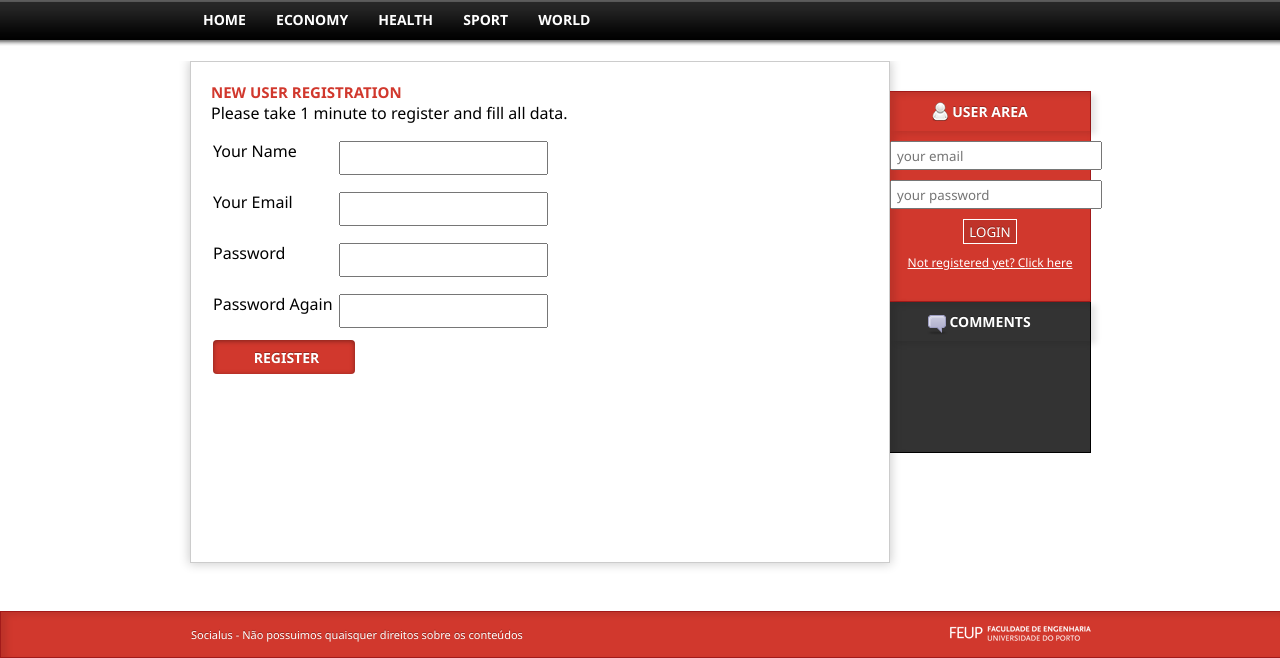
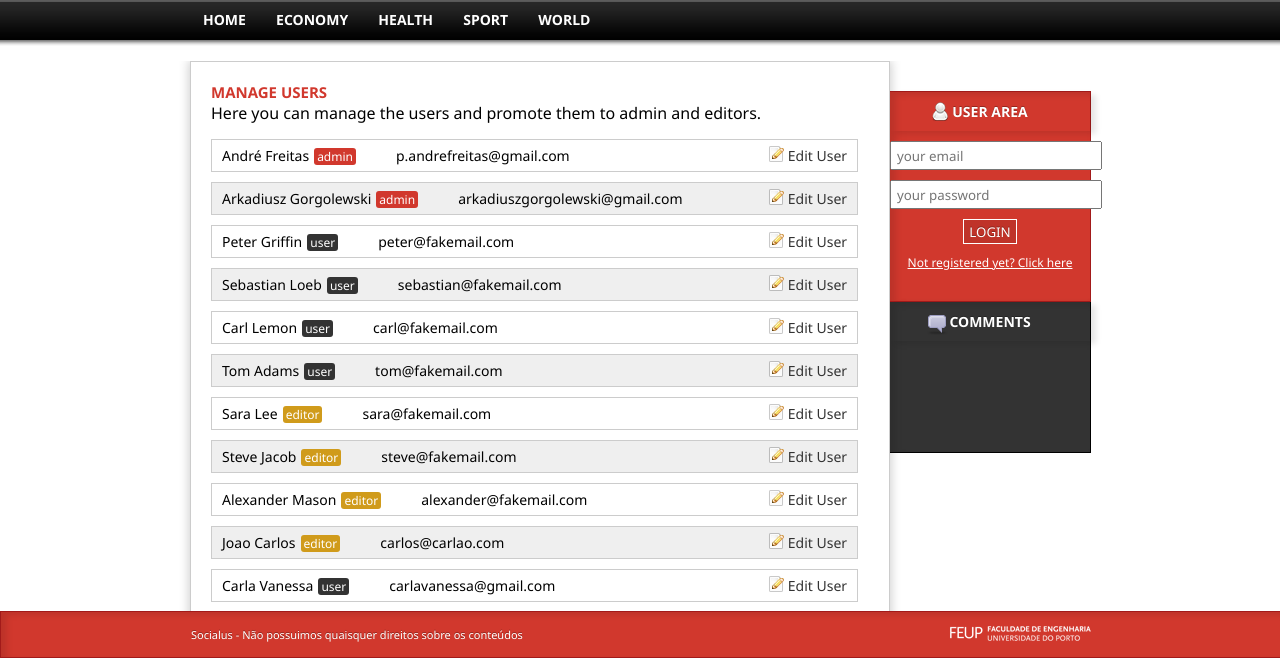
Before and after one commit to andrefreitas/feup-ltw-socialnews, a PHP site: page /manageusers.php in a window 1280 px wide. Shown: the part 142-800 px from the top of the page. Run offline with PHP 8.4, Linux system fonts and the light colour scheme; data comes from the database, SQL or seed files in the repository; some libraries are stand-ins or nearby versions.

Commit message:
Added manage users page

```diff
--- a/css/template.css
+++ b/css/template.css
@@ -705,3 +705,65 @@ html, body {
 .searchresults li .excerpt{
 	font-style:italic
 }
+
+/* List users */
+.userrow{
+	padding:6px 10px 6px 10px;
+	margin-bottom:10px;
+	width:95%;
+	border:solid 1px #cccccc;
+	font-size:14px;
+}
+
+.gray {
+	background-color:#efefef;
+
+
+}
+.userlist{
+	margin-top:15px;
+}
+
+.rname{
+	width:10px;
+}
+
+.remail{
+	margin-left:40px;
+}
+
+.redit{
+	float:right;
+	background:url(../imgs/edit.png) no-repeat;
+	padding-left:20px;
+}
+
+.redit a:link,.redit a:visited{
+	color:#333333;
+	text-decoration:none;
+}
+
+.redit a:hover{
+	color:#d1382d;
+	text-decoration:underline;
+}
+
+.rrole{
+	font-size:12px;
+	color:#fff;
+	margin-left:5px;
+	border-radius:3px;
+	padding:0px 3px 0px 3px;
+}
+
+.editortag {
+	background:#d09b1b;
+}
+
+.usertag{
+		background:#333333;
+}
+
+.admintag{
+	background:#d1382d;
+}
--- a/datacontroller.php
+++ b/datacontroller.php
@@ -15,6 +15,11 @@ class DataController{
 
 	public function getNews(){
 		return $this->dataBase->query('SELECT * FROM news')->fetchAll(PDO::FETCH_ASSOC);
+	}
+
+	public function getUsers(){
+		$users=$this->dataBase->query('SELECT * FROM user');
+		return $users->fetchAll(PDO::FETCH_ASSOC);
 	}
 
 	public function getTopNews(){
@@ -298,6 +303,12 @@ class DataController{
 		return $newsfound;
 	}
 
+	function getPrivilegeName($privilegeid){
+		$privilege=$this->dataBase->query('select name from privilege where id='.$privilegeid);
+		$privilege=$privilege->fetch(PDO::FETCH_ASSOC);
+		return $privilege['name'];
+	}
+
 };
 
 $data=new DataController($_database,$_siteurl);
--- a/manageusers.php
+++ b/manageusers.php
@@ -1,7 +1,7 @@
 <!DOCTYPE html>
 <html>
     <head>
-        <title>Administratio User Management</title>
+        <title> User Management</title>
 
         <?php
             include_once  'view.php';
@@ -17,31 +17,11 @@
         	<div class="container">
             	<div class="news">
                     <div class="box">
-                        <?php
-                            if(isset($_POST['name']) and isset($_POST['email']) and isset($_POST['password'])){
-                                $status=$data->addUser($_POST['name'],$_POST['email'], $_POST['password'],"user");
-                                if($status==-1){
-                                    echo "<h1>User already exists!</h1>";
-                                }
-                                else {
-                                    echo "<h1>Registered with success!</h1>";
-                                }
-
-                            }
-                            else{
-                        ?>
-                        <h1>New user registration</h1>
-                        Please take 1 minute to register and fill all data.
-                        <form name="register" action="register.php" method="post" onsubmit="return validateRegistration()">
-                            <table>
-                                <tr><td>Your Name</td> <td><input type="text" name="name" required="required"/></td> </tr>
-                                <tr><td>Your Email</td> <td><input type="text" name="email" required="required"/></td> </tr>
-                                <tr><td>Password</td> <td><input type="password" name="password" required="required"/></td> </tr>
-                                <tr><td>Password Again&nbsp;</td><td><input type="password" name="passwordcheck" required="required"/></td> </tr>
-                                <tr><td colspan="2"><input type="submit" value="Register" class="button"/></td></tr>
-                            </table>
-                        </form>
-                        <?php }?>
+                       <h1>Manage Users</h1>
+                       Here you can manage the users and promote them to admin and editors.
+                       <div class="userlist">
+                        <?php printUsers($data->getUsers()); ?>
+                       </div>
     				</div>
                 </div>
                 <div class="sidebar">
--- a/view.php
+++ b/view.php
@@ -67,4 +67,22 @@ function loadLatestNewsTimes($latestnews){
 	echo "\t</script>";
 }
 
+
+function printUsers($users){
+	global $data;
+	$i=0;
+	foreach($users as $user){
+		$i++;
+		$role=$data->getPrivilegeName($user['privilegeId']);
+		echo "<div class=\"userrow "; if($i%2==0) echo " gray"; echo "\">";
+		echo "<span class='rname'>".$user['name']."</span>";
+		echo "<span class='rrole ";
+		echo $role."tag";
+		echo "'>".$role."</span>";
+		echo "<span class='remail'>".$user['email']."</span>";
+		echo "<span class='redit'> <a href='edituser.php?id=".$user['id']."'>Edit User</a></span>";
+		echo "</div>\n";
+	}
+}
+
 ?>
```
Also changed, not shown: imgs/edit.png (added).
